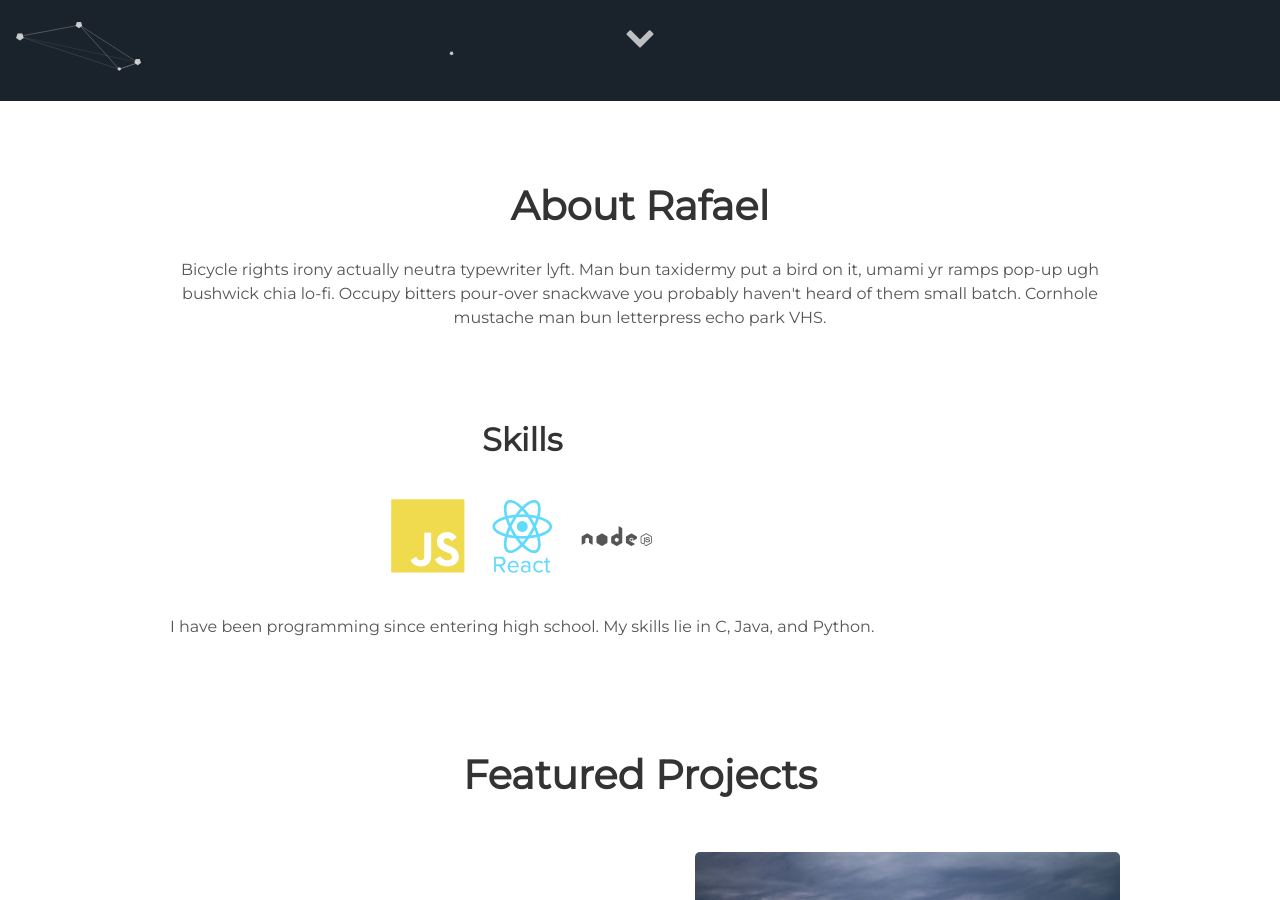
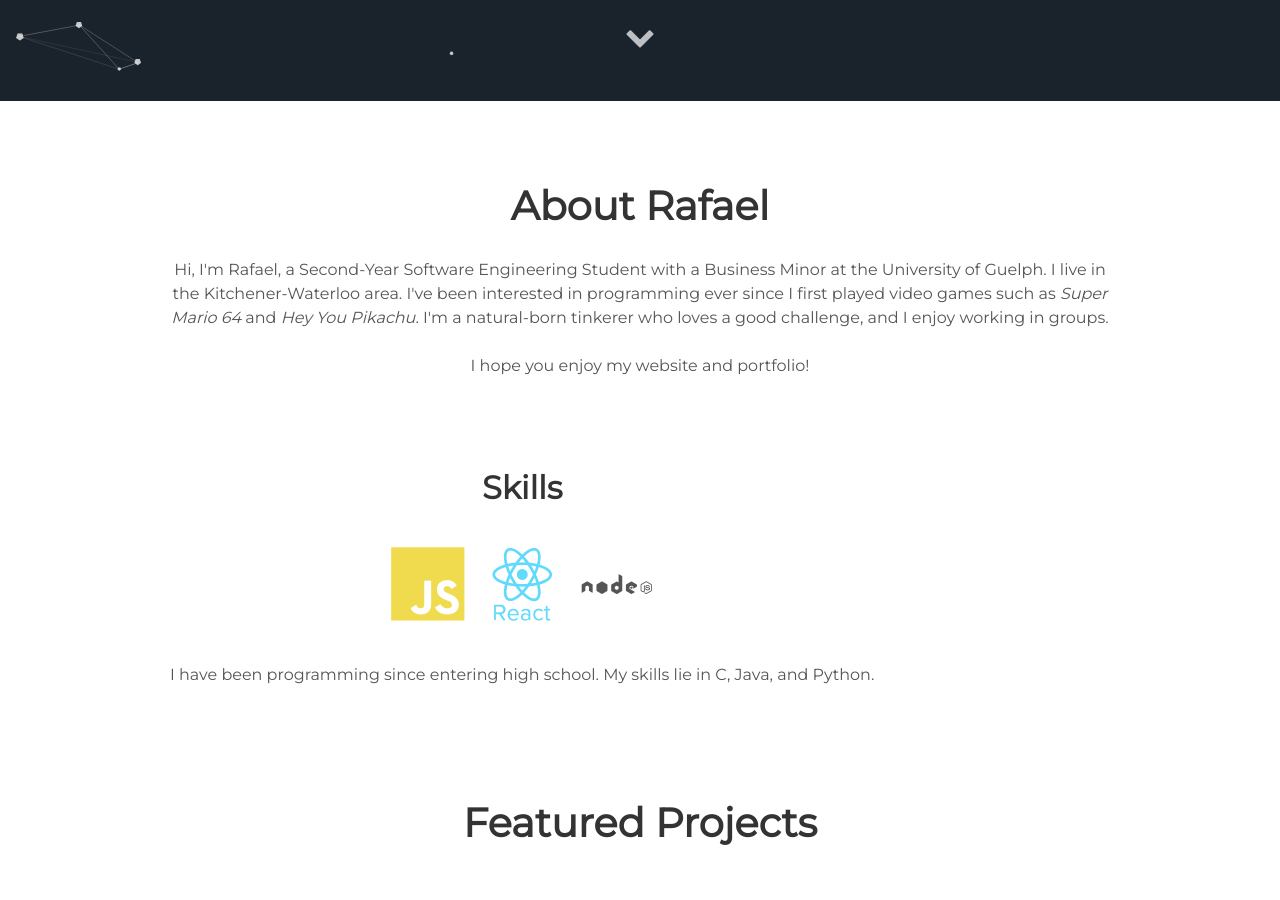
Before and after one commit to rafaelwi/rafaelwi.github.io, a Jekyll site: the page built from index.html, in a window 1280 px wide and 900 px high, scrolled down 799 px. Built offline with Jekyll 4.4.1, drawn with Linux system fonts in a browser that asks for light colours.

Commit message:
Updated user desc

```diff
--- a/_config.yml
+++ b/_config.yml
@@ -1,13 +1,21 @@
 # Site settings
 title: Rafael Wiska-Ilnicki
-description: Second-Year Software Engineering Student at the University of Guelph
+description: Second-Year Software Engineering Student
 # baseurl: "/particle" # the subpath of your site, e.g. /blog
 url: "https://rafaelwi.github.io" # the base hostname & protocol for your site e.g. http://willianjusten.com.br
 
 # User settings
 username: Rafael Wiska-Ilnicki
-user_description: Bicycle rights irony actually neutra typewriter lyft. Man bun taxidermy put a bird on it, umami yr ramps pop-up ugh bushwick chia lo-fi. Occupy bitters pour-over snackwave you probably haven't heard of them small batch. Cornhole mustache man bun letterpress echo park VHS.
-user_title: Second-Year Software Engineering Student at the University of Guelph
+user_description: "Hi, I'm Rafael, a Second-Year Software Engineering Student
+with a Business Minor at the University of Guelph. I live in the
+Kitchener-Waterloo area. I've been interested in programming ever since I first
+played video games such as <i>Super Mario 64</i> and <i>Hey You Pikachu</i>.
+I'm a natural-born tinkerer who loves a good challenge, and I enjoy working in
+groups.
+<br><br>
+I hope you enjoy my website and portfolio!"
+user_title: "Second-Year Software Engineering Student at the University of
+Guelph"
 email: rafwiskailnicki@gmail.com
 #twitter_username: lorem_ipsum
 github_username:  rafaelwi
```
